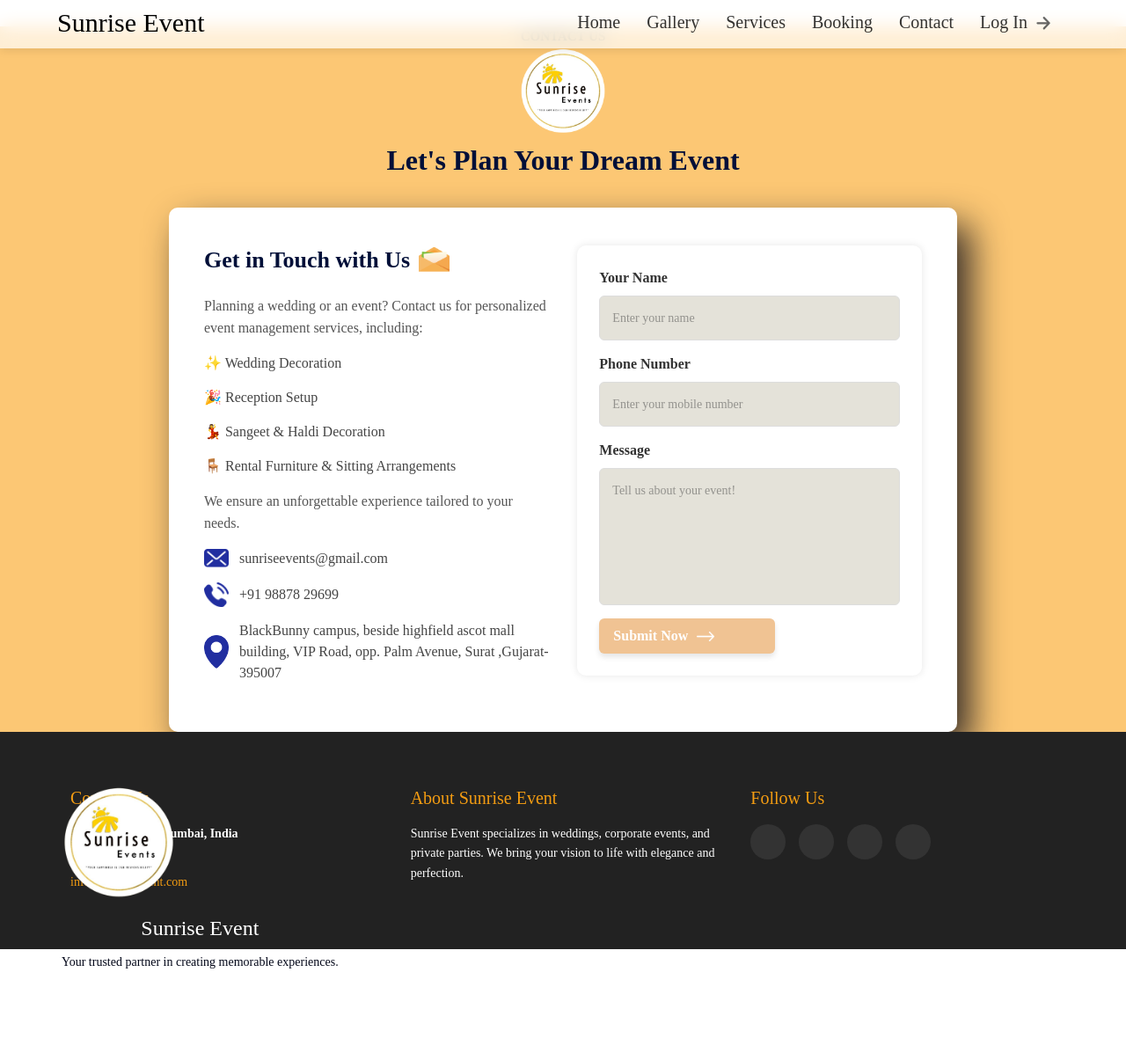
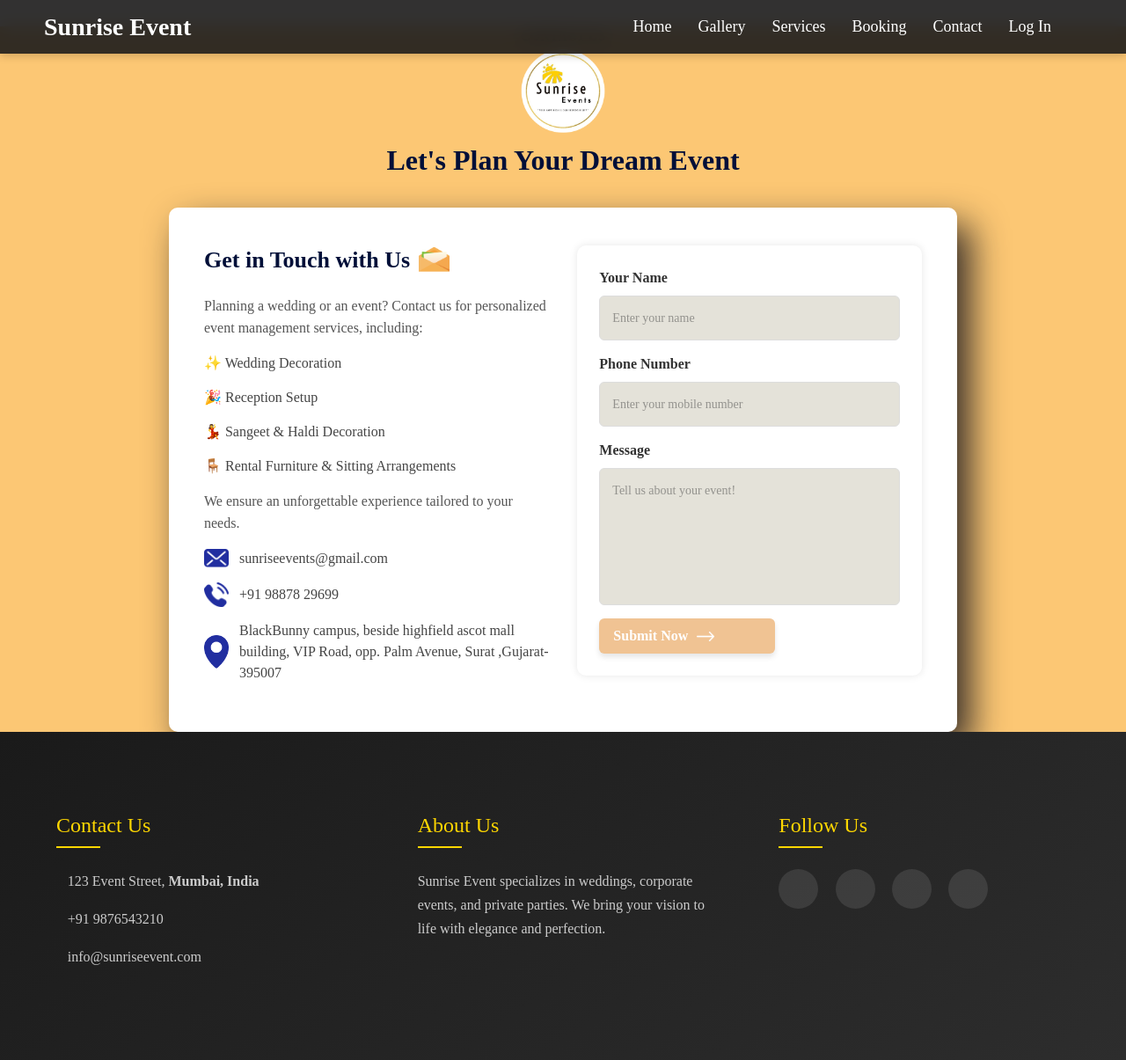
Before and after one commit to YADAVSOMURAMYAS/Sunrise_Event, a React (Vite) app in the folder frontend/sunrise-event-app/: page /contact in a window 1280 px wide. Shown: the whole page at 88% size. Before the commit the page ends 1110 px from the top, so only its background shows below. Built offline with nearby package versions, Linux system fonts and the light colour scheme.

Commit message:
update navbar

```diff
--- a/frontend/sunrise-event-app/index.html
+++ b/frontend/sunrise-event-app/index.html
@@ -5,6 +5,7 @@
     <link rel="icon" type="image/svg+xml" href="/logo.png" />
     <meta name="viewport" content="width=device-width, initial-scale=1.0" />
     <title>Sunrise Event</title>
+
   </head>
   <body>
     <div id="root"></div>
--- a/frontend/sunrise-event-app/src/components/Footer/Footer.css
+++ b/frontend/sunrise-event-app/src/components/Footer/Footer.css
@@ -1,104 +1,192 @@
+/* Footer.css */
 .footer {
-  background-color: #222;
+    background: linear-gradient(145deg, #1a1a1a, #2d2d2d);
     color: #fff;
-  padding: 40px 0;
-  text-align: center;
+    padding: 4rem 2rem;
+    position: relative;
+    overflow: hidden;
   }
 
   .footer-container {
-  display: flex;
-  justify-content: space-between;
-  align-items: flex-start;
-  flex-wrap: wrap;
+    display: grid;
+    grid-template-columns: repeat(auto-fit, minmax(250px, 1fr));
+    gap: 2rem;
     max-width: 1200px;
-  margin: auto;
-  padding: 0 20px;
+    margin: 0 auto;
+    animation: fadeInUp 1s ease-out;
   }
 
-/* Footer Sections */
+  @keyframes fadeInUp {
+    from {
+      opacity: 0;
+      transform: translateY(20px);
+    }
+    to {
+      opacity: 1;
+      transform: translateY(0);
+    }
+  }
+
   .footer-section {
-  flex: 1;
-  min-width: 250px;
-  margin: 20px;
-  text-align: left;
+    padding: 1.5rem;
+    transition: transform 0.3s ease;
+  }
+
+  .footer-section:hover {
+    transform: translateY(-5px);
   }
 
   .footer-section h3 {
-  font-size: 20px;
-  margin-bottom: 15px;
-  color: #f39c12;
+    font-size: 1.5rem;
+    margin-bottom: 1.5rem;
+    color: #ffd700;
+    position: relative;
+    padding-bottom: 0.5rem;
+  }
+
+  .footer-section h3::after {
+    content: '';
+    position: absolute;
+    bottom: 0;
+    left: 0;
+    width: 50px;
+    height: 2px;
+    background: #ffd700;
+    transition: width 0.3s ease;
+  }
+
+  .footer-section:hover h3::after {
+    width: 80px;
   }
 
   .footer-section p {
-  font-size: 14px;
-  line-height: 1.6;
-  margin: 5px 0;
+    font-size: 1rem;
+    line-height: 1.7;
+    color: #ccc;
+    margin: 1rem 0;
   }
 
-.footer-section a {
-  color: #f39c12;
-  text-decoration: none;
-}
-
-.footer-section a:hover {
-  text-decoration: underline;
-}
-
-/* Brand Section */
   .brand {
     text-align: center;
+    display: flex;
+    flex-direction: column;
+    align-items: center;
   }
 
   .brand .logo {
-  width: 130px;
+    width: 160px;
     height: auto;
-  margin-bottom: 15px;
+    margin-bottom: 1.5rem;
+    filter: drop-shadow(0 4px 6px rgba(255, 215, 0, 0.2));
+    animation: logoFloat 3s ease-in-out infinite;
+  }
+
+  @keyframes logoFloat {
+    0%, 100% { transform: translateY(0); }
+    50% { transform: translateY(-10px); }
   }
 
   .brand h2 {
-  font-size: 24px;
-  margin: 10px 0;
+    font-size: 2rem;
+    margin: 1rem 0;
+    color: #fff;
+    text-shadow: 0 2px 4px rgba(0,0,0,0.2);
+  }
+
+  .tagline {
+    font-style: italic;
+    color: #aaa;
+    max-width: 300px;
+  }
+
+  /* Contact Info Animation */
+  .footer-section p i {
+    margin-right: 0.8rem;
+    color: #ffd700;
+    transition: transform 0.3s ease;
+  }
+
+  .footer-section p:hover i {
+    transform: scale(1.2);
   }
 
   /* Social Media Icons */
   .social-icons {
     display: flex;
-  justify-content: flex-start;
-  gap: 15px;
-  margin-top: 10px;
+    gap: 1.2rem;
+    margin-top: 1.5rem;
   }
 
   .social-icons a {
     display: flex;
     align-items: center;
     justify-content: center;
+    width: 45px;
+    height: 45px;
+    border-radius: 50%;
+    background: rgba(255, 255, 255, 0.1);
     color: #fff;
-  font-size: 18px;
-  width: 40px;
-  height: 40px;
-  background: #333;
-  border-radius: 50%;
-  transition: 0.3s;
+    transition: all 0.3s cubic-bezier(0.4, 0, 0.2, 1);
+    position: relative;
+    overflow: hidden;
+  }
+
+  .social-icons a::before {
+    content: '';
+    position: absolute;
+    top: 0;
+    left: -100%;
+    width: 100%;
+    height: 100%;
+    background: linear-gradient(120deg, transparent, rgba(255, 255, 255, 0.3), transparent);
+    transition: 0.5s;
+  }
+
+  .social-icons a:hover::before {
+    left: 100%;
   }
 
   .social-icons a:hover {
-  background: #f39c12;
+    background: #ffd700;
+    transform: translateY(-3px) rotate(5deg);
+    box-shadow: 0 5px 15px rgba(255, 215, 0, 0.3);
   }
 
   /* Responsive Design */
   @media (max-width: 768px) {
     .footer-container {
-    flex-direction: column;
-    align-items: center;
+      grid-template-columns: 1fr;
       text-align: center;
     }
 
     .footer-section {
-    width: 90%;
-    text-align: center;
+      padding: 1rem;
+    }
+
+    .footer-section h3::after {
+      left: 50%;
+      transform: translateX(-50%);
     }
 
     .social-icons {
       justify-content: center;
     }
+
+    .brand .logo {
+      width: 120px;
     }
+  }
+
+  @media (max-width: 480px) {
+    .footer {
+      padding: 3rem 1rem;
+    }
+
+    .footer-section h3 {
+      font-size: 1.3rem;
+    }
+
+    .brand h2 {
+      font-size: 1.8rem;
+    }
+  }
--- a/frontend/sunrise-event-app/src/components/Footer/Footer.jsx
+++ b/frontend/sunrise-event-app/src/components/Footer/Footer.jsx
@@ -1,17 +1,13 @@
 import React from "react";
-import "./Footer.css"; // Import CSS
-import logo from "../../assets/logo.png"; // Import Logo (Place it inside 'src' folder)
+import "./Footer.css";
+import logo from "../../assets/logo.png";
 
 const Footer = () => {
   return (
     <footer className="footer">
       <div className="footer-container">
-        {/* Logo and Branding */}
-        <div className="footer-section brand">
-          <img src={logo} alt="Sunrise Event Logo" className="logo" />
-          <h2>Sunrise Event</h2>
-          <p className="text-slate-950">Your trusted partner in creating memorable experiences.</p>
-        </div>
+
+
 
         {/* Contact Information */}
         <div className="footer-section">
@@ -23,7 +19,7 @@ const Footer = () => {
 
         {/* About the Company */}
         <div className="footer-section">
-          <h3>About Sunrise Event</h3>
+          <h3>About Us</h3>
           <p>Sunrise Event specializes in weddings, corporate events, and private parties. We bring your vision to life with elegance and perfection.</p>
         </div>
 
--- a/frontend/sunrise-event-app/src/components/Navbar/Navbar.css
+++ b/frontend/sunrise-event-app/src/components/Navbar/Navbar.css
@@ -1,51 +1,146 @@
-@import "tailwindcss";
+@keyframes slideDown {
+  from {
+    transform: translateY(-100%);
+  }
+  to {
+    transform: translateY(0);
+  }
+}
+
+@keyframes fadeInLeft {
+  from {
+    opacity: 0;
+    transform: translateX(-50px);
+  }
+  to {
+    opacity: 1;
+    transform: translateX(0);
+  }
+}
+
+/* Navbar Styling */
 .navbox {
   display: flex;
   justify-content: end;
   align-items: center;
-    background-color: rgb(234,224,213);
   position: fixed;
   top: 0;
   left: 0;
   right: 0;
-    padding:10px;
-    padding-right: 70px;
-    background-color: rgba(255, 255, 255, 0.7);
+  padding: 12px 70px;
+  background-color: rgba(28, 27, 27, 0.9); /* Darker Navbar */
   backdrop-filter: blur(10px);
   -webkit-backdrop-filter: blur(10px);
-    box-shadow: 0 2px 10px rgba(0, 0, 0, 0.1);
+  box-shadow: 0 2px 10px rgba(0, 0, 0, 0.2);
   z-index: 1000;
+  animation: slideDown 0.5s ease-out;
+  transition: all 0.3s ease-in-out;
+}
 
-
+/* Scroll Effect - Keep it Dark */
+.navbox.scrolled {
+  background-color: rgba(20, 20, 20, 0.95); /* Slightly Darker on Scroll */
+  box-shadow: 0 4px 15px rgba(0, 0, 0, 0.25);
+  padding: 10px 50px;
 }
 
 .navbox a {
   margin: 0 15px;
   text-decoration: none;
-    font-size: 20px;
-    margin-bottom: 5px;
-    font-weight: 450;
-    opacity: 80%;
+  font-size: 18px;
+  font-weight: 500;
+  color: #fff; /* White Text */
+  position: relative;
+  padding: 5px 0;
+  transition: all 0.3s ease;
+}
 
+.navbox a::after {
+  content: "";
+  position: absolute;
+  bottom: 0;
+  left: 0;
+  width: 0;
+  height: 2px;
+  background: #E6B800;
+  transition: width 0.3s ease;
+}
+
+.navbox a:hover {
+  color: #E6B800;
+}
+
+.navbox a:hover::after {
+  width: 100%;
 }
 
 .navbox .active {
-    color: #3498DB;
+  color: #E6B800 !important;
 }
 
-  .login{
-    display: grid;
-    grid-template-columns: auto auto;
-    gap: 10px;
-
+.navbox .active::after {
+  width: 100%;
 }
 
- .brand{
+/* Login Button */
+.login {
+  display: flex;
+  align-items: center;
+  gap: 8px;
+  transition: all 0.3s ease;
+  color: #fff; /* White Text */
+}
+
+.arrow-icon {
+  padding-top: 5px;
+  width: 17px;
+  transition: transform 0.3s ease;
+}
+
+.login:hover {
+  color: #E6B800;
+}
+
+.login:hover .arrow-icon {
+  transform: translateX(3px);
+}
+
+/* Brand Name */
+.brand {
   position: absolute;
   left: 50px;
-    margin: 0 15px;
-    text-decoration: none;
-    font-size: 30px;
-    margin-bottom: 5px;
-    font-weight: 500;
+  font-size: 28px;
+  font-weight: 600;
+  animation: fadeInLeft 0.8s ease-out;
+  color: #fff; /* White Brand Text */
+  transition: color 0.3s ease;
 }
+
+.brand:hover {
+  color: #E6B800;
+}
+
+/* Focus States */
+.navbox a:focus-visible {
+  outline: 2px solid #E6B800;
+  outline-offset: 3px;
+  border-radius: 3px;
+}
+
+/* Mobile Responsive */
+@media (max-width: 768px) {
+  .navbox {
+    padding-right: 20px;
+    justify-content: center;
+  }
+
+  .brand {
+    left: 20px;
+    font-size: 24px;
+  }
+
+  .navbox a {
+    font-size: 16px;
+    margin: 0 10px;
+  }
+}
--- a/frontend/sunrise-event-app/src/components/Navbar/Navbar.jsx
+++ b/frontend/sunrise-event-app/src/components/Navbar/Navbar.jsx
@@ -1,22 +1,40 @@
-import React from "react";
+import React, { useState, useEffect } from "react";
 import { Link } from "react-router-dom";
 import "./Navbar.css";
-import arrow_icon from "../../assets/arrow_icon.svg"
+import arrow_icon from "../../assets/arrow_icon.svg";
 
 function Navbar() {
+  const [scrolled, setScrolled] = useState(false);
+
+  useEffect(() => {
+    const handleScroll = () => {
+      if (window.scrollY > 50) {
+        setScrolled(true);
+      } else {
+        setScrolled(false);
+      }
+    };
+
+    window.addEventListener("scroll", handleScroll);
+    return () => {
+      window.removeEventListener("scroll", handleScroll);
+    };
+  }, []);
+
   return (
     <div className="container">
-      <div className="navbox">
-      <div className="brand " >
-        Sunrise Event
-      </div>
-        <a href="/" className="home">Home</a>
-        <a href="/gallery">Gallery</a>
-        <a href="/services">Services</a>
-        <a href="/booking">Booking</a>
-        <a href="/contact">Contact</a>
-        <a href="/login" ><div className="login">Log In<img src={arrow_icon} alt="" style={{ paddingTop: "8px" ,width:"17px"}}/></div></a>
-
+      <div className={`navbox ${scrolled ? "scrolled" : ""}`}>
+        <div className="brand">Sunrise Event</div>
+        <Link to="/" className="home">Home</Link>
+        <Link to="/gallery">Gallery</Link>
+        <Link to="/services">Services</Link>
+        <Link to="/booking">Booking</Link>
+        <Link to="/contact">Contact</Link>
+        <Link to="/login">
+          <div className="login bg-colour">
+            Log In
+             </div>
+        </Link>
       </div>
     </div>
   );
```
Also changed, not shown: frontend/sunrise-event-app/src/assets/bg.jpg (added), frontend/sunrise-event-app/src/assets/bg_img.png (added). Lines whose indentation alone changed are shown as unchanged.
